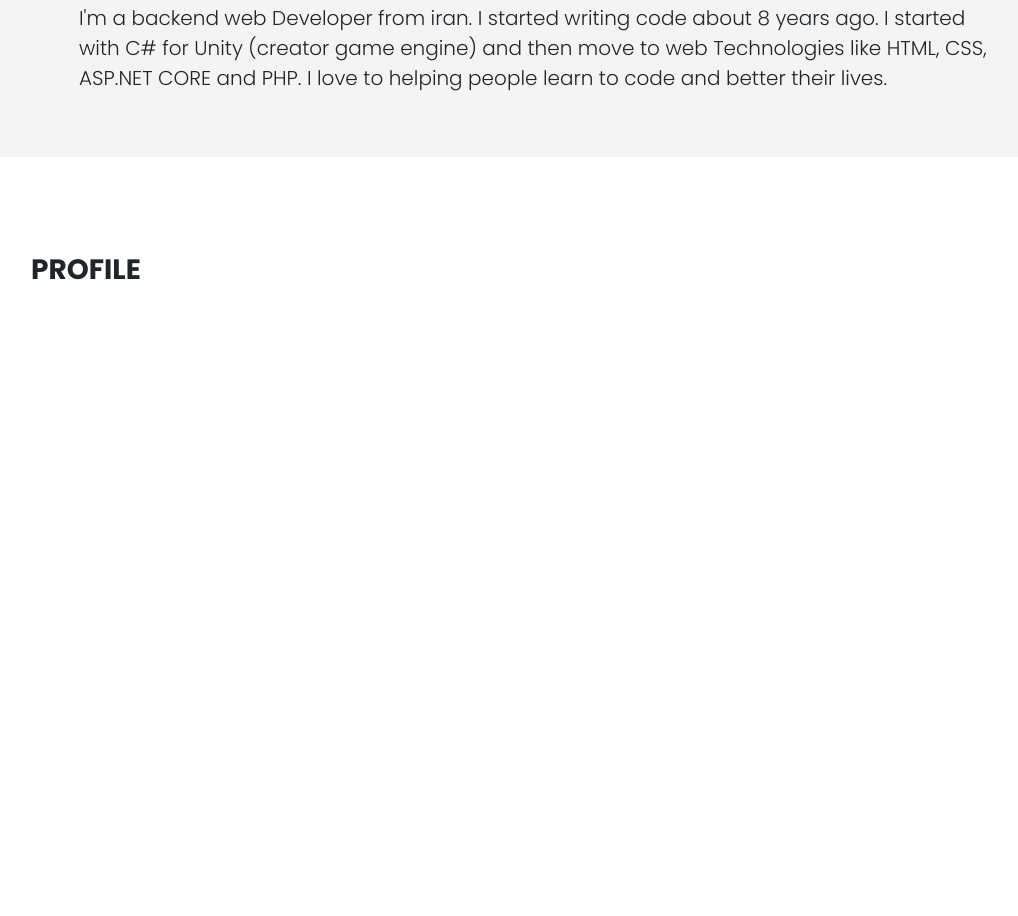
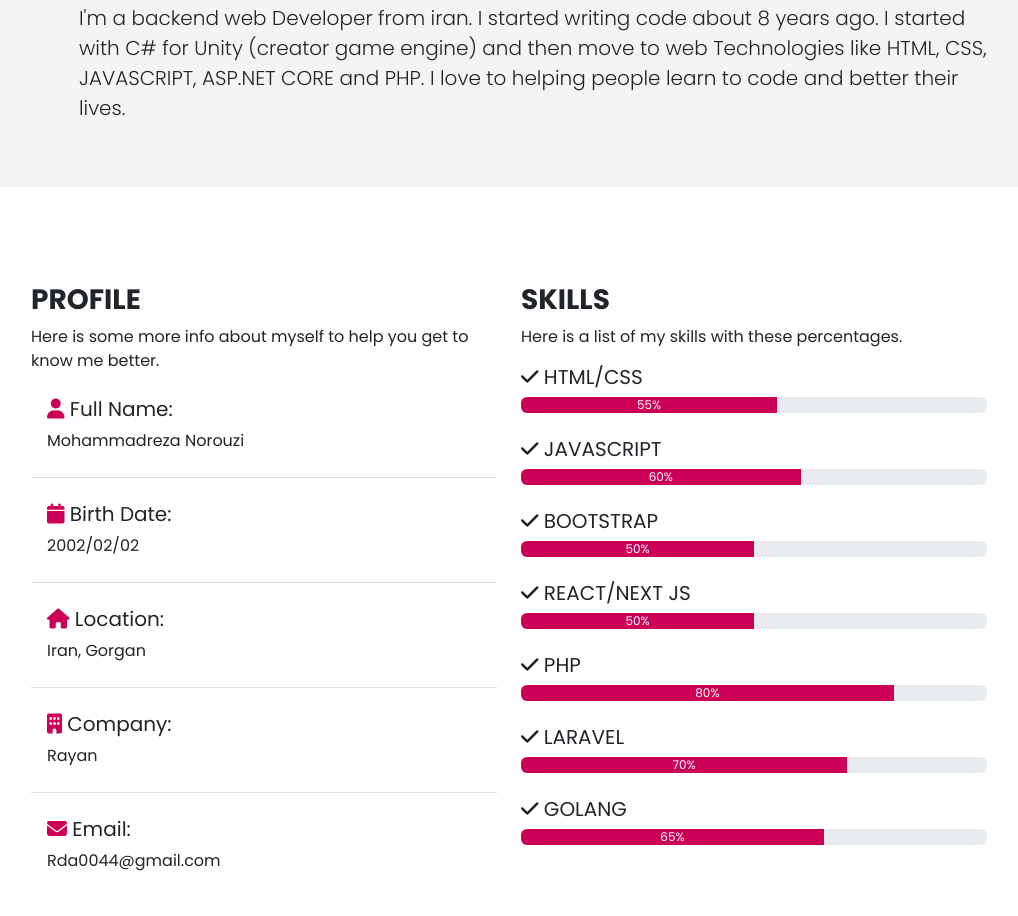
Before and after one commit to norouzimohammadreza/norouzimohammadreza.github.io, a website: page index.html in a window 1280 px wide. Shown: the part 993-1909 px from the top of the page, without its empty margins (131-1149 px from the left). Before the commit the page ends 1384 px from the top, so only its background shows below. Drawn offline with nearby package versions, Linux system fonts and the light colour scheme; files that its build step writes are made by us from their sources.

Commit message:
add skills and profile

```diff
--- a/index.html
+++ b/index.html
@@ -28,7 +28,7 @@
     <h1 id="typing-text" class="display-1 fw-bold text-white"></h1>
     <p class="roles text-white text-uppercase fs-4">
      <span>Backend Web Developer |</span>
-     <span>Mobile Application Developer</span>
+     <span>Software Developer</span>
     </p>
     <a href="#about" class="btn btn-outline-light btn-lg mt-3">
       <div class="d-flex">
@@ -68,7 +68,7 @@
         <p class="lead">
           I'm a backend web Developer from iran. I started writing code
           about 8 years ago. I started with C# for Unity (creator game engine)
-          and then move to web Technologies like HTML, CSS, ASP.NET CORE and PHP.
+          and then move to web Technologies like HTML, CSS, JAVASCRIPT, ASP.NET CORE and PHP.
           I love to helping people learn to code and better their lives.
         </p>
       </div>
@@ -79,6 +79,80 @@
       <div class="row">
         <div class="col-md-6">
           <h3 class="text-uppercase fw-bold">Profile</h3>
+          <p>
+            Here is some more info about myself to help you get to know me better.
+          </p>
+          <ul class="list-group list-group-flush">
+            <li class="list-group-item mb-3">
+              <h5 class="text-transform">
+                <i class="fas fa-user text-primary"></i> Full Name:
+              </h5>
+              <p>Mohammadreza Norouzi</p>
+            </li>
+            <li class="list-group-item mb-3">
+              <h5 class="text-transform">
+                <i class="fas fa-calendar text-primary"></i> Birth Date:
+              </h5>
+              <p>2002/02/02</p>
+            </li>
+            <li class="list-group-item mb-3">
+              <h5 class="text-transform">
+                <i class="fas fa-home text-primary"></i> Location:
+              </h5>
+              <p>Iran, Gorgan</p>
+            </li>
+            <li class="list-group-item mb-3">
+              <h5 class="text-transform">
+                <i class="fas fa-building text-primary"></i> Company:
+              </h5>
+              <p>Rayan</p>
+            </li>
+            <li class="list-group-item mb-3">
+              <h5 class="text-transform">
+                <i class="fas fa-envelope text-primary"></i> Email:
+              </h5>
+              <p>Rda0044@gmail.com</p>
+            </li>
+          </ul>
+        </div>
+        <div class="col-md-6">
+          <h3 class="text-uppercase fw-bold">Skills</h3>
+          <p>Here is a list of my skills with these percentages.</p>
+          <h5><i class="fas fa-check"></i> HTML/CSS</h5>
+          <div class="progress mb-4" role="progress-bar" aria-valuenow="100"
+           aria-valuemin="0" aria-valuemax="100">
+          <div class="progress-bar" style="width: 55%;">55%</div>
+          </div>
+          <h5><i class="fas fa-check"></i> JAVASCRIPT</h5>
+          <div class="progress mb-4" role="progress-bar" aria-valuenow="100"
+           aria-valuemin="0" aria-valuemax="100">
+          <div class="progress-bar" style="width: 60%;">60%</div>
+        </div>
+        <h5><i class="fas fa-check"></i> BOOTSTRAP</h5>
+        <div class="progress mb-4" role="progress-bar" aria-valuenow="100"
+         aria-valuemin="0" aria-valuemax="100">
+        <div class="progress-bar" style="width: 50%;">50%</div>
+        </div>
+        <h5><i class="fas fa-check"></i> REACT/NEXT JS</h5>
+        <div class="progress mb-4" role="progress-bar" aria-valuenow="100"
+         aria-valuemin="0" aria-valuemax="100">
+        <div class="progress-bar" style="width: 50%;">50%</div>
+        </div>
+          <h5><i class="fas fa-check"></i> PHP</h5>
+          <div class="progress mb-4" role="progress-bar" aria-valuenow="100"
+           aria-valuemin="0" aria-valuemax="100">
+          <div class="progress-bar" style="width: 80%;">80%</div>
+          </div>
+          <h5><i class="fas fa-check"></i> LARAVEL</h5>
+          <div class="progress mb-4" role="progress-bar" aria-valuenow="100"
+           aria-valuemin="0" aria-valuemax="100">
+          <div class="progress-bar" style="width: 70%;">70%</div>
+          </div>
+          <h5><i class="fas fa-check"></i> GOLANG</h5>
+          <div class="progress mb-4" role="progress-bar" aria-valuenow="100"
+           aria-valuemin="0" aria-valuemax="100">
+          <div class="progress-bar" style="width: 65%;">65%</div>
+          </div>
         </div>
       </div>
     </div>
--- a/js/script.js
+++ b/js/script.js
@@ -1,5 +1,5 @@
 function runTypingEffect(){
-    const text = 'Im Reza Norouzi';
+    const text = 'I am Reza Norouzi';
     const typingElement = document.getElementById('typing-text');
     const delay = 100;
 
```
